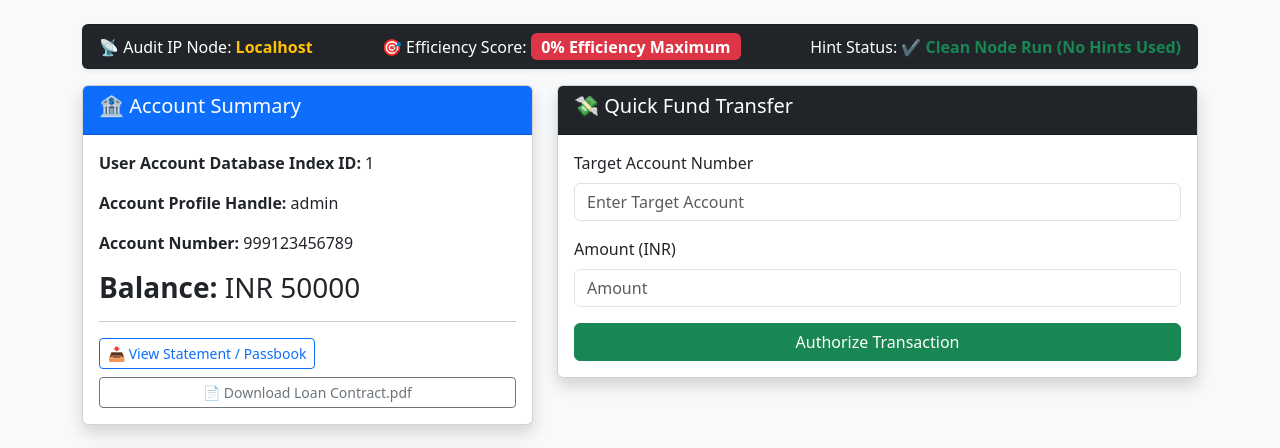
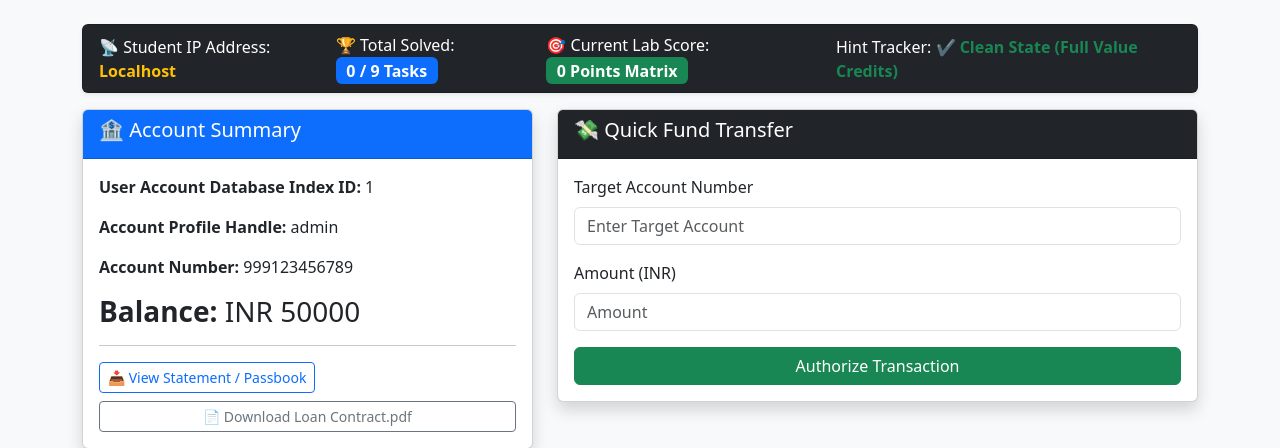
Before and after one commit to tibinjohn193-blip/procentric-cyber-bank, a Flask app: page /dashboard in a window 1280 px wide. Shown: the part 56-504 px from the top of the page. Run offline with Flask 3, Linux system fonts and the light colour scheme; a user stored in the database is signed in.

Commit message:
scoreboard.html

```diff
--- a/templates/scoreboard.html
+++ b/templates/scoreboard.html
@@ -20,13 +20,14 @@
             <div class="col-md-12">
                 <div class="card text-white bg-dark shadow-sm">
                     <div class="card-body d-flex justify-content-between align-items-center py-2">
-                        <span>📡 Audit IP Node: <strong class="text-warning">{{ user.user_ip if user.user_ip else "Localhost" }}</strong></span>
-                        <span>🎯 Efficiency Score: <strong class="badge bg-{{ 'success' if score == 100 else 'danger' }} fs-6">{{ score }}% Efficiency Maximum</strong></span>
-                        <span>Hint Status:
+                        <span>📡 Student IP Address: <strong class="text-warning">{{ user.user_ip if user.user_ip else "Localhost" }}</strong></span>
+                        <span>🏆 Total Solved: <strong class="badge bg-primary fs-6">{{ solved_count }} / 9 Tasks</strong></span>
+                        <span>🎯 Current Lab Score: <strong class="badge bg-{{ 'success' if not user.hint_viewed else 'danger' }} fs-6">{{ score }} Points Matrix</strong></span>
+                        <span>Hint Tracker:
                             {% if user.hint_viewed %}
-                            <strong class="text-danger">⚠️ View Hint Activated (-30% Deducted)</strong>
+                            <strong class="text-danger">⚠️ Penalty Route (-30% Score Applied)</strong>
                             {% else %}
-                            <strong class="text-success">✔️ Clean Node Run (No Hints Used)</strong>
+                            <strong class="text-success">✔️ Clean State (Full Value Credits)</strong>
                             {% endif %}
                         </span>
                     </div>
```
